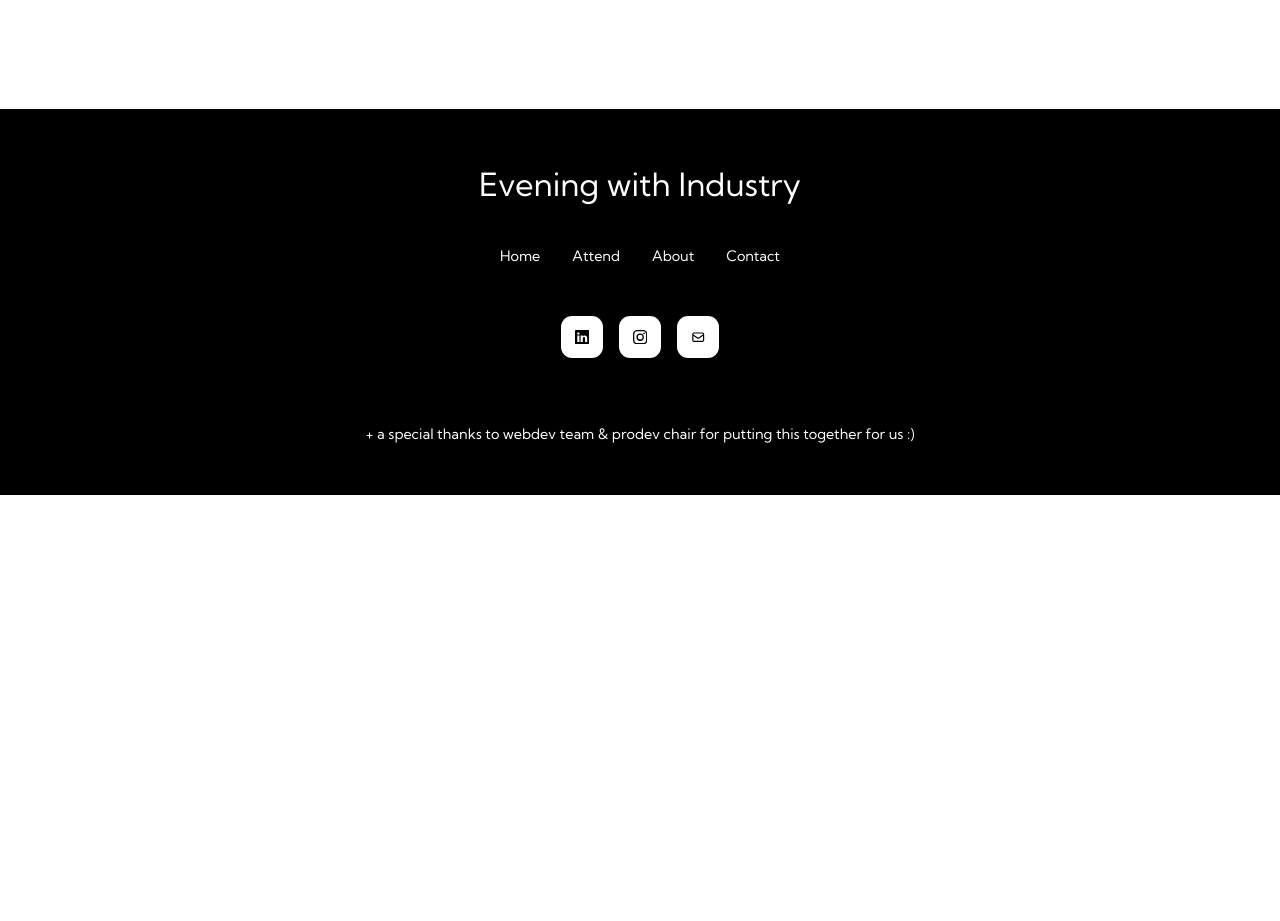
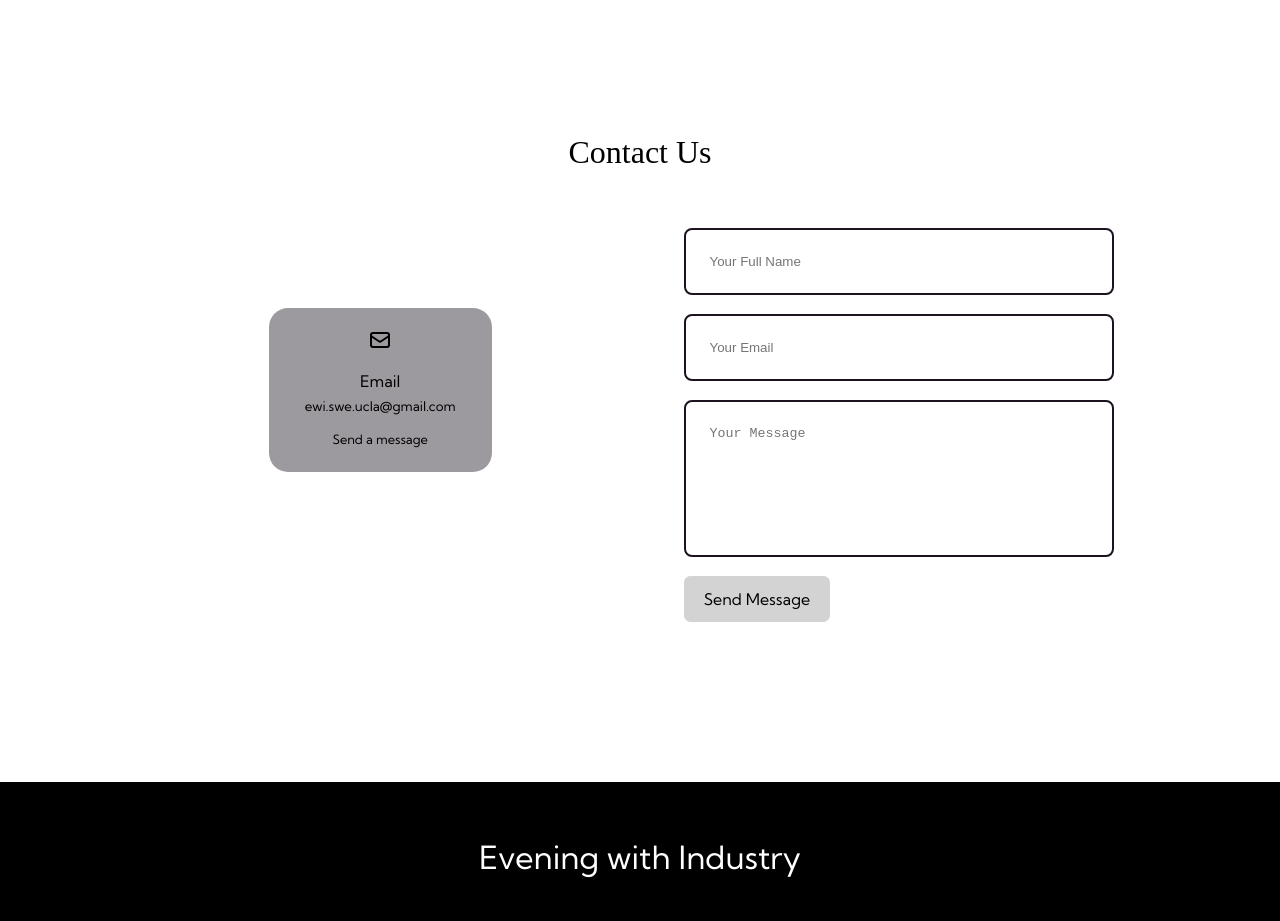
Before and after one commit to swe-ucla/ewi-website, a React (Create React App) app: page / in a window 1280 px wide. Shown: the part 3320-4241 px from the top of the page. Before the commit the page ends 3815 px from the top, so only its background shows below. Built offline with nearby package versions, Linux system fonts and the light colour scheme; a web font is replaced by a local one.

Commit message:
Implemented the Send Message feature

```diff
--- a/package.json
+++ b/package.json
@@ -14,10 +14,7 @@
     "react-icons": "^4.10.1",
     "react-pdf": "^7.5.0",
     "react-router-dom": "^6.18.0",
-<<<<<<< HEAD
-=======
     "react-router-hash-link": "^2.4.3",
->>>>>>> f022e2db4883bfe1484a56d1b1605ccf4532476a
     "react-scripts": "5.0.1",
     "typewriter-effect": "^2.20.1",
     "web-vitals": "^2.1.4"
--- a/src/components/contact/Contact.jsx
+++ b/src/components/contact/Contact.jsx
@@ -10,10 +10,11 @@ export const Contact = () => {
   const sendEmail = (e) => {
     e.preventDefault();
 
-    emailjs.sendForm('service_qawa2ms', 'template_spug6sc', form.current, 'ldWAa_ZNCIs_VH-Xz')
+    emailjs.sendForm('service_q6yqhll', 'template_yfbrimt', form.current, 'udePWyliPh6tOWF6h');
 
     e.target.reset();
   };
+
   return (
     <section id='contact'>
 
@@ -25,7 +26,7 @@ export const Contact = () => {
             <HiOutlineMail className='contact__option-icon'/>
             <h4>Email</h4>
             <h5>ewi.swe.ucla@gmail.com</h5>
-            <a href="mailto:" target="_blank">Send a message</a>
+            <a href="mailto:ewi.swe.ucla@gmail.com">Send a message</a>
           </article>
         </div>
         {/* END OF CONTACT OPTIONS */}
@@ -40,4 +41,4 @@ export const Contact = () => {
   )
 }
 
-export default Contact
+export default Contact;
--- a/src/pages/Home.jsx
+++ b/src/pages/Home.jsx
@@ -14,10 +14,10 @@ const Home = () => {
             <Navbar />
             <Header />
             <Attend />
-            {/* <Nav /> */}
+            {/*<Nav />*/}
             <About />
             <Portfolio />
-            {/* <Contact /> TODO: fix "send a message" implementation */}
+            <Contact />
             <Footer />
         </div>
   )
```
Also changed, not shown: 1 other file (tests, documents, lock files or other folders).
